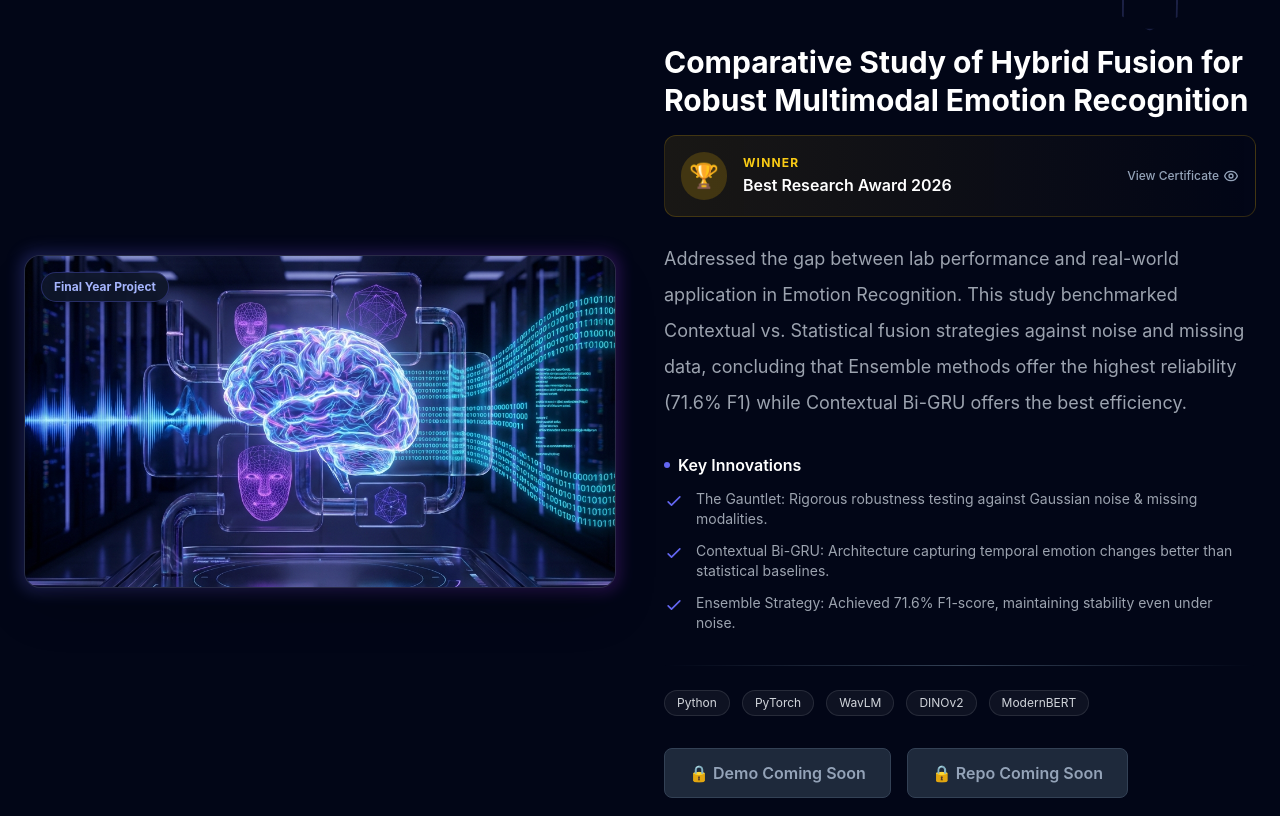
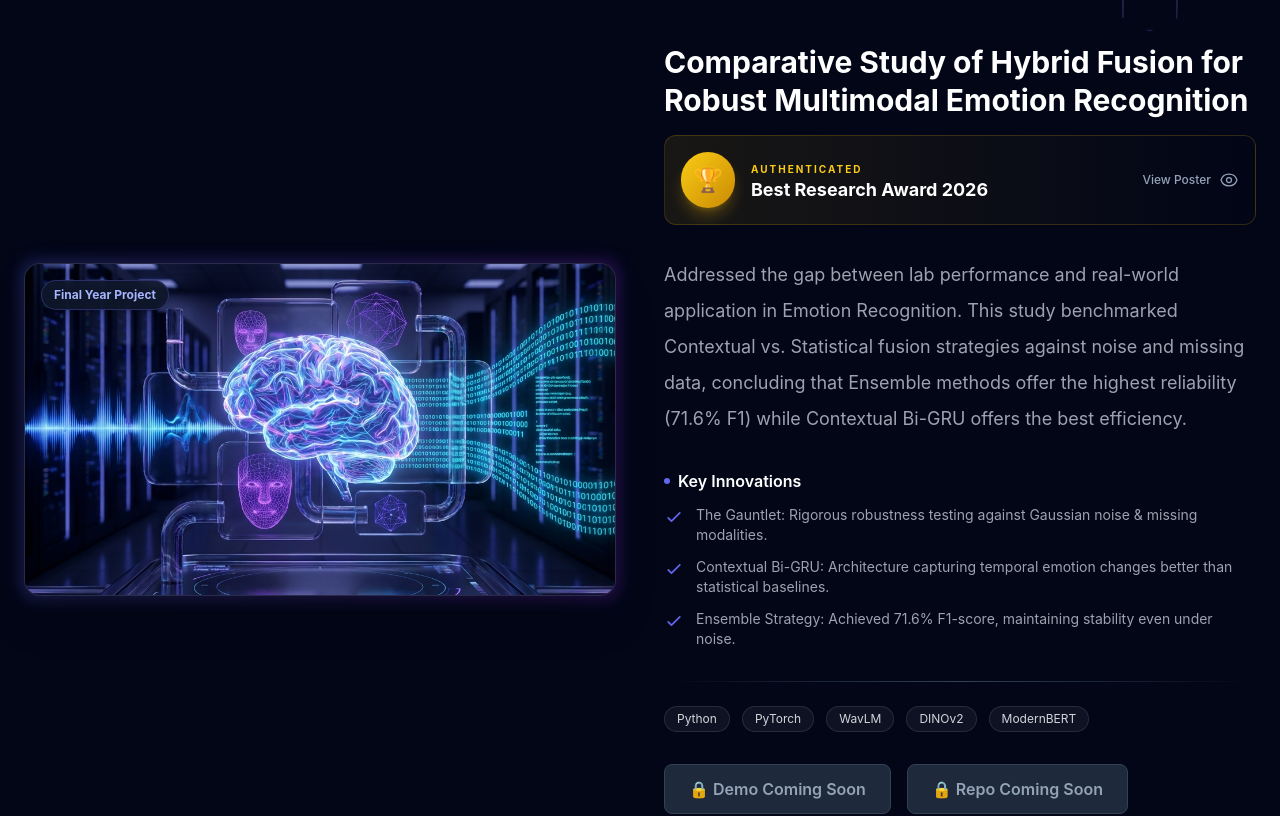
Before and after one commit to Fernado03/portfolio-2026, a React (Vite) app: page / in a window 1280 px wide. Shown: the part 980-1796 px from the top of the page. Built offline with nearby package versions, Linux system fonts and the light colour scheme.

Commit message:
style: refine award display and update terminology to poster

```diff
--- a/src/components/Awards.jsx
+++ b/src/components/Awards.jsx
@@ -97,31 +97,28 @@ const Awards = () => {
                                 whileHover={{ x: 8, scale: 1.01 }}
                                 className={`flex items-center justify-between p-5 bg-gradient-to-r from-white dark:from-slate-900 to-slate-50 dark:to-slate-800 rounded-xl border-2 ${style.border} transition-all duration-300 hover:${style.glow} cursor-default group relative overflow-hidden`}
                             >
-                                <div className="flex items-center gap-4 relative z-10">
-                                    <span className="text-3xl group-hover:scale-110 transition-transform">{style.icon}</span>
-                                    <span className="text-lg font-medium text-slate-700 dark:text-gray-200 group-hover:text-slate-900 dark:group-hover:text-white transition-colors">
-                                        {name}
-                                    </span>
-                                </div>
-                                <div className="flex items-center gap-4 relative z-10">
+                                <div className="flex items-center gap-4 relative z-10 w-full">
                                     {award.image && (
-                                        <div className="hidden sm:block w-12 h-12 rounded-lg overflow-hidden border border-slate-200 dark:border-slate-700 group-hover:scale-110 transition-transform">
+                                        <div className="hidden sm:block h-24 w-auto aspect-[3/4] rounded-lg overflow-hidden border border-slate-200 dark:border-slate-700 shadow-sm group-hover:scale-105 transition-transform bg-white dark:bg-slate-800">
                                             <img src={award.image} alt={name} className="w-full h-full object-cover" />
                                         </div>
                                     )}
-                                    {year && (
-                                        <span className={`px-3 py-1 text-xs font-semibold rounded-full border ${style.badge}`}>
-                                            {year}
-                                        </span>
-                                    )}
+                                    <div>
+                                        <div className="flex items-center gap-3">
+                                            <span className="text-3xl group-hover:scale-110 transition-transform">{style.icon}</span>
+                                            <span className="text-lg font-medium text-slate-700 dark:text-gray-200 group-hover:text-slate-900 dark:group-hover:text-white transition-colors">
+                                                {name}
+                                            </span>
+                                        </div>
+                                        {year && (
+                                            <div className="mt-2 text-left">
+                                                <span className={`inline-block px-3 py-1 text-xs font-semibold rounded-full border ${style.badge}`}>
+                                                    {year}
+                                                </span>
+                                            </div>
+                                        )}
+                                    </div>
                                 </div>
-                                {/* Background Image Fade for Image Awards */}
-                                {award.image && (
-                                    <div className="absolute right-0 top-0 bottom-0 w-1/3 z-0 opacity-0 group-hover:opacity-10 transition-opacity duration-500 mask-image-gradient">
-                                        <img src={award.image} alt="" className="w-full h-full object-cover opacity-20 blur-[1px]" />
-                                        <div className="absolute inset-0 bg-gradient-to-l from-transparent to-white/90 dark:to-slate-900/90"></div>
-                                    </div>
-                                )}
                             </motion.div>
                         );
                     })}
--- a/src/components/FYPShowcase.jsx
+++ b/src/components/FYPShowcase.jsx
@@ -77,17 +77,17 @@ const FYPShowcase = () => {
                                 initial={{ opacity: 0, x: -20 }}
                                 whileInView={{ opacity: 1, x: 0 }}
                                 transition={{ delay: 0.3 }}
-                                className="flex items-center gap-4 mb-6 p-4 rounded-xl bg-gradient-to-r from-yellow-500/10 to-transparent border border-yellow-500/20 cursor-pointer hover:bg-yellow-500/20 transition-colors"
+                                className="flex items-center gap-4 mb-8 p-4 rounded-xl bg-gradient-to-r from-yellow-500/10 via-yellow-500/5 to-transparent border border-yellow-500/20 cursor-pointer hover:bg-yellow-500/10 transition-all hover:scale-[1.02] shadow-sm hover:shadow-yellow-500/10 group"
                                 onClick={() => setSelectedImage(FYP_CONTENT.award.image)}
                             >
-                                <div className="p-2 bg-yellow-500/20 rounded-full text-2xl">🏆</div>
+                                <div className="p-3 bg-gradient-to-br from-yellow-400 to-yellow-600 rounded-full text-white text-2xl shadow-lg shadow-yellow-500/30">🏆</div>
                                 <div>
-                                    <p className="text-xs font-bold text-yellow-600 dark:text-yellow-400 uppercase tracking-widest mb-0.5">Winner</p>
-                                    <p className="font-semibold text-slate-900 dark:text-white">{FYP_CONTENT.award.title}</p>
+                                    <p className="text-[10px] font-bold text-yellow-600 dark:text-yellow-400 uppercase tracking-[0.2em] mb-1">Authenticated</p>
+                                    <p className="font-bold text-lg text-slate-900 dark:text-white leading-none">{FYP_CONTENT.award.title}</p>
                                 </div>
-                                <div className="ml-auto text-xs text-slate-500 dark:text-slate-400 font-medium flex items-center gap-1">
-                                    View Certificate
-                                    <svg className="w-4 h-4" fill="none" viewBox="0 0 24 24" stroke="currentColor"><path strokeLinecap="round" strokeLinejoin="round" strokeWidth={2} d="M15 12a3 3 0 11-6 0 3 3 0 016 0z" /><path strokeLinecap="round" strokeLinejoin="round" strokeWidth={2} d="M2.458 12C3.732 7.943 7.523 5 12 5c4.478 0 8.268 2.943 9.542 7-1.274 4.057-5.064 7-9.542 7-4.477 0-8.268-2.943-9.542-7z" /></svg>
+                                <div className="ml-auto text-xs text-slate-500 dark:text-slate-400 font-medium flex items-center gap-2 group-hover:text-yellow-600 dark:group-hover:text-yellow-400 transition-colors">
+                                    View Poster
+                                    <svg className="w-5 h-5" fill="none" viewBox="0 0 24 24" stroke="currentColor"><path strokeLinecap="round" strokeLinejoin="round" strokeWidth={1.5} d="M15 12a3 3 0 11-6 0 3 3 0 016 0z" /><path strokeLinecap="round" strokeLinejoin="round" strokeWidth={1.5} d="M2.458 12C3.732 7.943 7.523 5 12 5c4.478 0 8.268 2.943 9.542 7-1.274 4.057-5.064 7-9.542 7-4.477 0-8.268-2.943-9.542-7z" /></svg>
                                 </div>
                             </motion.div>
                         )}
```
